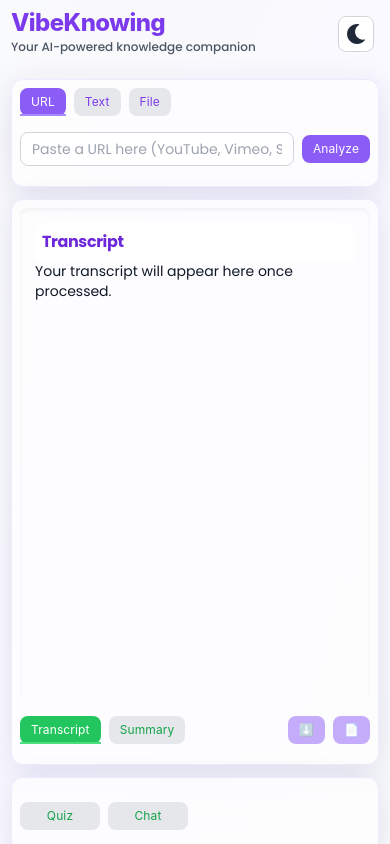
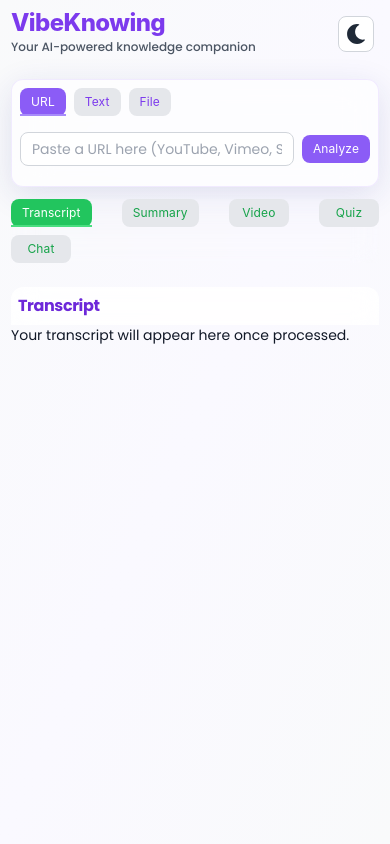
Before and after one commit to yeluru/quicklearn-ai-frontend, a React (Create React App) app: page /app in a window 390 px wide. Built offline with nearby package versions, Linux system fonts and the light colour scheme.

Commit message:
Fix code indentation and formatting in MainApp.js

```diff
--- a/src/MainApp.js
+++ b/src/MainApp.js
@@ -45,6 +45,8 @@ export default function MainApp({ theme, toggleTheme }) {
     const abortControllerRef = useRef(null);
     const [loadingType, setLoadingType] = useState(null); // 'summary' | 'quiz' | 'transcript' | 'chat' | null
     const [websiteUrl, setWebsiteUrl] = useState('');
+    const isMobile = window.innerWidth < 768;
+    const [mobileTab, setMobileTab] = useState('Transcript');
 
     // Helper to determine if the current file is a document
     const documentExtensions = ['.pdf', '.docx', '.doc', '.txt'];
@@ -1105,7 +1107,97 @@ export default function MainApp({ theme, toggleTheme }) {
                                 </div>
                             )}
                         </div>
-                        {/* Main content area with reduced spacing */}
+                        {isMobile ? (
+                            <div className="flex flex-col gap-3 mt-3">
+                                {/* Mobile tab bar */}
+                                <div className="flex flex-row flex-wrap items-center justify-between gap-2 mb-3 w-full sticky top-0 z-20 bg-opacity-90 backdrop-blur-md rounded-t-xl">
+                                    {['Transcript', 'Summary', 'Video', 'Quiz', 'Chat'].map(tab => (
+                                        <button
+                                            key={tab}
+                                            onClick={() => setMobileTab(tab)}
+                                            className={`relative px-3 py-1.5 rounded-lg text-xs font-normal transition-all duration-300 ease-in-out ${mobileTab === tab ? (theme === 'dark' ? 'bg-green-600 text-white' : 'bg-green-500 text-white') : (theme === 'dark' ? 'bg-gray-800/50 text-green-300 hover:bg-gray-700/50' : 'bg-gray-200 text-green-600 hover:bg-gray-300')}`}
+                                            aria-label={`${tab} Tab`}
+                                            style={{ minWidth: 60 }}
+                                        >
+                                            {tab}
+                                            {mobileTab === tab && (
+                                                <span className="absolute bottom-0 left-0 w-full h-0.5 bg-green-400 transform scale-x-100 transition-transform duration-300" />
+                                            )}
+                                        </button>
+                                    ))}
+                                </div>
+                                {/* Mobile panel content */}
+                                <div className="flex-1 min-h-0 flex flex-col">
+                                    {mobileTab === 'Transcript' && (
+                                        <div className="flex flex-col h-full" style={{ minHeight: 0, flex: 1 }}>
+                                            <div className="sticky top-0 z-10 flex items-center bg-opacity-80 backdrop-blur-md py-2 px-2 rounded-t-xl"
+                                                style={{ background: theme === 'dark' ? 'rgba(36,18,60,0.85)' : 'rgba(255,255,255,0.85)' }}>
+                                                <span className="text-base font-bold text-purple-700 dark:text-purple-200 tracking-tight">Transcript</span>
+                                            </div>
+                                            <div id="transcript-content" ref={transcriptContainerRef} className={`whitespace-pre-wrap text-sm custom-scrollbar overflow-y-auto max-h-[60vh] pr-2 ${theme === 'dark' ? 'text-gray-100' : 'text-gray-900'}`}>{transcriptSegments.length > 0 ? (<div>{transcriptSegments.map((seg, idx) => (<div key={idx} style={{ marginBottom: 6 }}><span style={{ color: 'blue', cursor: 'pointer', marginRight: 6, fontSize: '0.75rem' }} onClick={() => seekTo(seg.start)} onKeyDown={e => { if (e.key === 'Enter' || e.key === ' ') seekTo(seg.start); }} role="button" tabIndex={0} aria-label={`Jump to ${formatTime(seg.start)}`}>[{formatTime(seg.start)}]</span>{seg.text}</div>))}</div>) : (<div className={`whitespace-pre-wrap text-sm ${theme === 'dark' ? 'text-gray-100' : 'text-gray-900'}`} style={{ width: '100%' }}>{transcript || 'Your transcript will appear here once processed.'}</div>)}</div>
+                                        </div>
+                                    )}
+                                    {mobileTab === 'Summary' && summary && (
+                                        <div className="flex flex-col h-full" style={{ minHeight: 0, flex: 1 }}>
+                                            <div className="sticky top-0 z-10 flex items-center justify-between bg-opacity-80 backdrop-blur-md py-2 px-2 rounded-t-xl"
+                                                style={{ background: theme === 'dark' ? 'rgba(36,18,60,0.85)' : 'rgba(255,255,255,0.85)', marginTop: 0, paddingTop: 0 }}>
+                                                <span className="text-base font-bold text-purple-700 dark:text-purple-200 tracking-tight">Summary</span>
+                                            </div>
+                                            <div id="summary-content" ref={summaryContainerRef} style={{ flex: 1, minHeight: 0, overflowY: 'auto', maxHeight: '60vh' }}>
+                                                <MarkdownSummary summary={summary} theme={theme} />
+                                            </div>
+                                        </div>
+                                    )}
+                                    {mobileTab === 'Video' && embedUrl && (
+                                        <div className="flex flex-col flex-1 min-h-0">
+                                            <div className="sticky top-0 z-10 flex items-center bg-opacity-80 backdrop-blur-md py-2 px-2 rounded-t-xl"
+                                                style={{ background: theme === 'dark' ? 'rgba(36,18,60,0.85)' : 'rgba(255,255,255,0.85)' }}>
+                                                <span className="text-base font-bold text-purple-700 dark:text-purple-200 tracking-tight">Video</span>
+                                            </div>
+                                            <div className="flex-1 overflow-y-auto custom-scrollbar" style={{ minHeight: 0, maxHeight: '60vh' }}>
+                                                <VideoPanel key={`video-${embedUrl}`} theme={theme} embedUrl={embedUrl} videoSummary={videoSummary} />
+                                            </div>
+                                        </div>
+                                    )}
+                                    {mobileTab === 'Quiz' && qnaText && (
+                                        <div className="flex flex-col flex-1 min-h-0">
+                                            <div className="sticky top-0 z-10 flex items-center justify-between bg-opacity-80 backdrop-blur-md py-2 px-2 rounded-t-xl"
+                                                style={{ background: theme === 'dark' ? 'rgba(36,18,60,0.85)' : 'rgba(255,255,255,0.85)' }}>
+                                                <span className="text-base font-bold text-purple-700 dark:text-purple-200 tracking-tight">Quiz</span>
+                                            </div>
+                                            <div id="right-quiz-content" ref={quizContainerRef} className="flex-1 overflow-y-auto custom-scrollbar" style={{ minHeight: 0, maxHeight: '60vh' }}>
+                                                <QuizPanel qnaText={qnaText} />
+                                            </div>
+                                        </div>
+                                    )}
+                                    {mobileTab === 'Chat' && (
+                                        <div className="flex flex-col flex-1 min-h-0">
+                                            <div className="sticky top-0 z-10 flex items-center bg-opacity-80 backdrop-blur-md py-2 px-2 rounded-t-xl"
+                                                style={{ background: theme === 'dark' ? 'rgba(36,18,60,0.85)' : 'rgba(255,255,255,0.85)' }}>
+                                                <span className="text-base font-bold text-purple-700 dark:text-purple-200 tracking-tight">Chat</span>
+                                            </div>
+                                            <div className="flex-1 overflow-y-auto custom-scrollbar" style={{ minHeight: 0, maxHeight: '60vh' }}>
+                                                <ChatPanel
+                                                    theme={theme}
+                                                    chatInput={chatInput}
+                                                    setChatInput={setChatInput}
+                                                    handleChatSubmit={handleChatSubmit}
+                                                    showDropdown={showDropdown}
+                                                    setShowDropdown={setShowDropdown}
+                                                    suggestedData={suggestedData}
+                                                    inputRef={inputRef}
+                                                    chatContainerRef={chatContainerRef}
+                                                    chatHistory={chatHistory}
+                                                    chatLoading={chatLoading}
+                                                />
+                                            </div>
+                                        </div>
+                                    )}
+                                </div>
+                            </div>
+                        ) : (
+                            <>
+                                {/* Existing desktop layout goes here, wrapped in a fragment */}
                                 <div className="flex flex-col md:flex-row gap-3 h-[calc(100vh-12rem)] sm:h-[calc(100vh-14rem)] mt-3">
                                     <div
                                         className={`w-full md:w-3/5 flex flex-col shadow-xl rounded-xl p-4 glassmorphism ${theme === 'dark' ? 'bg-gray-800/30 border-gray-700' : 'bg-white/50 border-gray-300'}`}
@@ -1202,42 +1294,7 @@ export default function MainApp({ theme, toggleTheme }) {
                                                         className="flex-1 overflow-y-auto custom-scrollbar"
                                                         style={{ minHeight: 0, maxHeight: '60vh' }}
                                                     >
-                                                {qnaText.split(/\n{2,}/).filter(Boolean).map((block, idx) => {
-                                                    let lines = block.split('\n').map(l => l.trim()).filter(Boolean);
-                                                    let question = '';
-                                                    let answer = '';
-                                                    if (lines.length > 0) {
-                                                        const qIdx = lines.findIndex(l => l.startsWith('###'));
-                                                        if (qIdx !== -1) {
-                                                            question = lines[qIdx].replace(/^###\s*:?\s*/, '').replace(/\*\*Answer:\*\*/g, '').trim();
-                                                            answer = lines.slice(qIdx + 1).join(' ').replace(/\*\*Answer:\*\*/g, '').trim();
-                                                        } else {
-                                                            question = lines[0].replace(/^###\s*:?\s*/, '').replace(/\*\*Answer:\*\*/g, '').trim();
-                                                            answer = lines.slice(1).join(' ').replace(/\*\*Answer:\*\*/g, '').trim();
-                                                        }
-                                                        const nextQIdx = answer.indexOf('###');
-                                                        if (nextQIdx !== -1) {
-                                                            answer = answer.slice(0, nextQIdx).trim();
-                                                        }
-                                                    }
-                                                    const isJunkQuestion = !question || /^#+$/.test(question) || !question.replace(/#/g, '').trim();
-                                                    if (isJunkQuestion && !answer) return null;
-                                                    if (isJunkQuestion) question = '';
-                                                    if (!question && !answer) return null;
-                                                    return (
-                                                        <div key={idx} className="mb-3 flex flex-col w-full animate-fade-in">
-                                                            <div className="flex flex-col w-full max-w-full">
-                                                                {question && (
-                                                                    <div className={`px-3 py-1.5 rounded-t-lg rounded-br-lg w-full max-w-full text-xs font-extrabold ${theme === 'dark' ? 'text-purple-300 bg-purple-900/50' : 'text-purple-600 bg-purple-200/50'}`}
-                                                                        style={{ fontWeight: 800 }}>{question}</div>
-                                                                )}
-                                                                {answer && (
-                                                                    <div className={`px-3 py-1.5 rounded-b-lg rounded-tl-lg w-full max-w-full text-xs ${theme === 'dark' ? 'text-gray-100 bg-gray-800/50' : 'text-gray-900 bg-gray-200/50'}`} style={{ marginTop: question ? '-2px' : undefined }}>{answer}</div>
-                                                                )}
-                                                            </div>
-                                                        </div>
-                                                    );
-                                                })}
+                                                        <QuizPanel qnaText={qnaText} />
                                                     </div>
                                                 </div>
                                             )}
@@ -1472,6 +1529,8 @@ export default function MainApp({ theme, toggleTheme }) {
                                         </div>
                                     </div>
                                 </div>
+                            </>
+                        )}
                     </div>
                 </div>
             </div>
```
Lines whose indentation alone changed are shown as unchanged.
